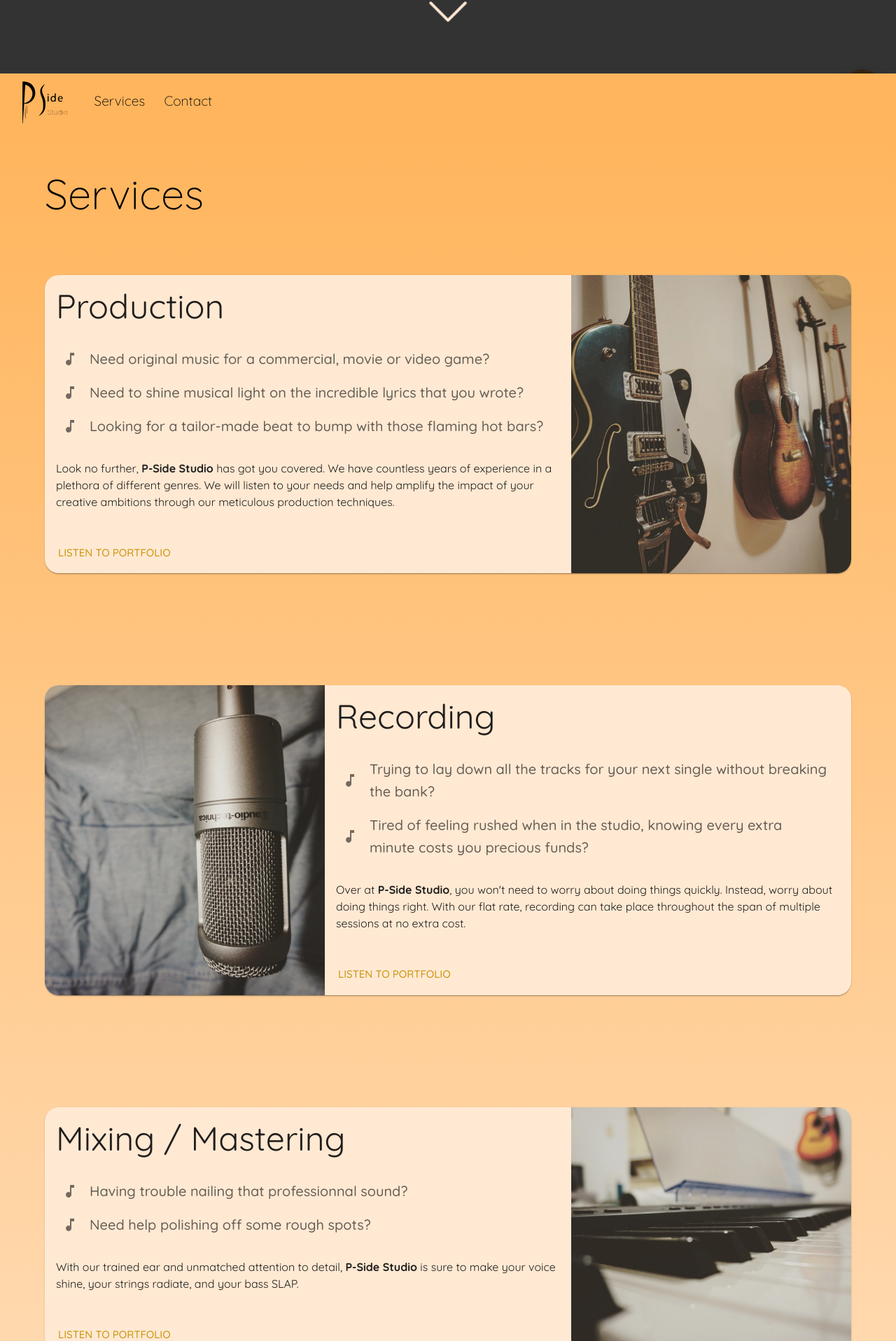
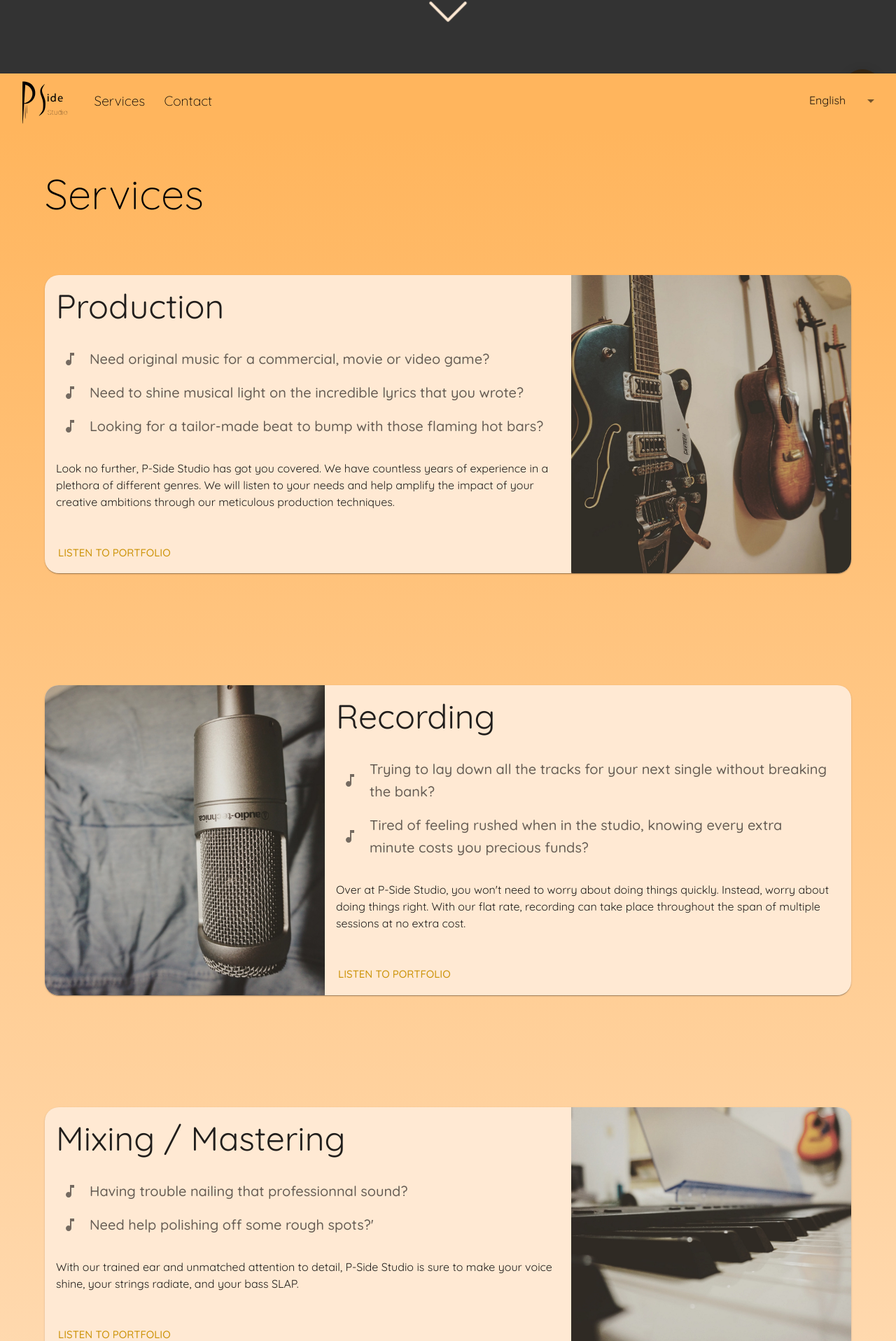
Before and after one commit to P-Side-Studio/p-side-studio.github.io, a React (Create React App) app: page /#/home in a window 1280 px wide. Shown: the part 615-2531 px from the top of the page at 70% size. Built offline with nearby package versions, Linux system fonts and the light colour scheme.

Commit message:
Add localization fr en

```diff
--- a/package.json
+++ b/package.json
@@ -20,9 +20,11 @@
     "@types/react": "^18.0.26",
     "@types/react-dom": "^18.0.9",
     "framer-motion": "^8.1.5",
+    "i18next": "^22.4.9",
     "react": "^18.2.0",
     "react-crossfade-image": "^1.2.0",
     "react-dom": "^18.2.0",
+    "react-i18next": "^12.1.4",
     "react-icons": "^4.7.1",
     "react-intersection-observer": "^9.4.1",
     "react-parallax": "^3.5.1",
--- a/src/components/ResponsiveAppBar.tsx
+++ b/src/components/ResponsiveAppBar.tsx
@@ -8,18 +8,21 @@ import Container from '@mui/material/Container';
 import Button from '@mui/material/Button';
 import { ReactComponent as SiteLogo } from '../icons/P-Side-Studio-Logo.svg';
 import { Link } from "react-router-dom"
-import { List, ListItem, ListItemButton, ListItemIcon, ListItemText, SwipeableDrawer } from '@mui/material';
+import { List, ListItem, ListItemButton, ListItemIcon, ListItemText, MenuItem, Select, SwipeableDrawer } from '@mui/material';
 import LibraryMusicIcon from '@mui/icons-material/LibraryMusic';
-import InfoIcon from '@mui/icons-material/Info';
 import PersonIcon from '@mui/icons-material/Person';
 import { APP_BAR_HEIGHT } from '../App'
-
-const pages = [
-  { title: 'Services', url: 'services', icon: <LibraryMusicIcon /> },
-  { title: 'Contact', url: 'contact', icon: <PersonIcon /> },
-]
+import { useTranslation } from 'react-i18next';
 
 function ResponsiveAppBar() {
+
+  const { t, i18n } = useTranslation()
+
+  const pages = [
+    { title: t("services"), url: 'services', icon: <LibraryMusicIcon /> },
+    { title: t("contact"), url: 'contact', icon: <PersonIcon /> },
+  ]
+
   const [drawerOpen, setDrawerOpen] = React.useState<boolean>(false);
 
   const toggleDrawer =
@@ -33,7 +36,6 @@ function ResponsiveAppBar() {
         ) {
           return;
         }
-
         setDrawerOpen(open);
       };
 
@@ -59,6 +61,22 @@ function ResponsiveAppBar() {
       </List>
     </Box>
   );
+
+  const localeSelect = () => (
+    <Select
+      sx={{ width: 100 }}
+      onFocus={(e) => e.currentTarget.blur()}
+      disableUnderline
+      variant="standard"
+      defaultValue={'en'}
+      onChange={(e) =>
+        i18n.changeLanguage(e.target.value)
+      }
+    >
+      <MenuItem value={'en'}>English</MenuItem>
+      <MenuItem value={'fr'}>Français</MenuItem>
+    </Select>
+  )
 
   const siteLogoComponent = <SiteLogo width={65} height={65} />
 
@@ -94,7 +112,7 @@ function ResponsiveAppBar() {
             </Box>
 
             {/* Mobile Layout */}
-            <Box sx={{ flexGrow: 1, display: { xs: 'flex', md: 'none' } }}>
+            <Box sx={{ width: 100, flexGrow: 0, display: { xs: 'flex', md: 'none' } }}>
               <IconButton
                 size="large"
                 onClick={toggleDrawer(true)}
@@ -103,10 +121,12 @@ function ResponsiveAppBar() {
                 <MenuIcon />
               </IconButton>
             </Box>
-            <Button component={Link} to='home' sx={{ flexGrow: 0, display: { xs: 'flex', md: 'none' }, mr: 1, pt: 1.1, pb: 0.6 }}>
+            <Button component={Link} to='home' sx={{ flexGrow: 1, display: { xs: 'flex', md: 'none' }, mr: 1, pt: 1.1, pb: 0.6 }}>
               {siteLogoComponent}
             </Button>
-            <Box sx={{ mr: 4, flexGrow: 1, display: { xs: 'flex', md: 'none' } }} />
+            <Box sx={{ flexGrow: 0 }}>
+              {localeSelect()}
+            </Box>
           </Toolbar>
         </Container>
       </AppBar>
--- /dev/null
+++ b/src/i18n.tsx
@@ -0,0 +1,21 @@
+import i18next from "i18next";
+import { initReactI18next } from "react-i18next";
+
+i18next.use(initReactI18next).init({
+    fallbackLng: 'en',
+    lng: 'en',
+    resources: {
+      en: {
+        translations: require('./i18n/locales/en/translations.json')
+      },
+      fr: {
+        translations: require('./i18n/locales/fr/translations.json')
+      }
+    },
+    ns: ['translations'],
+    defaultNS: 'translations'
+  });
+
+  i18next.languages = ['en', 'fr'];
+
+  export default i18next;
--- /dev/null
+++ b/src/i18n/locales/en/translations.json
@@ -0,0 +1,29 @@
+{
+    "services": "Services",
+    "production": "Production",
+    "production-bullet-1": "Need original music for a commercial, movie or video game?",
+    "production-bullet-2": "Need to shine musical light on the incredible lyrics that you wrote?",
+    "production-bullet-3": "Looking for a tailor-made beat to bump with those flaming hot bars?",
+
+    "production-body": "Look no further, P-Side Studio has got you covered. We have countless years of experience in a plethora of different genres. We will listen to your needs and help amplify the impact of your creative ambitions through our meticulous production techniques.",
+
+    "recording": "Recording",
+    "recording-bullet-1": "Trying to lay down all the tracks for your next single without breaking the bank?",
+    "recording-bullet-2": "Tired of feeling rushed when in the studio, knowing every extra minute costs you precious funds?",
+    "recording-body": "Over at P-Side Studio, you won't need to worry about doing things quickly. Instead, worry about doing things right. With our flat rate, recording can take place throughout the span of multiple sessions at no extra cost.",
+
+    "mixing": "Mixing / Mastering",
+    "mixing-bullet-1": "Having trouble nailing that professionnal sound?",
+    "mixing-bullet-2": "Need help polishing off some rough spots?'",
+    "mixing-body": "With our trained ear and unmatched attention to detail, P-Side Studio is sure to make your voice shine, your strings radiate, and your bass SLAP.",
+
+    "portfolio-action": "Listen to portfolio",
+
+    "contact": "Contact",
+    "contact-consultation": "To book a consultation",
+
+    "portfolio-tooltip": "Listen to portfolio",
+    "facebook-tooltip": "Follow on Facebook",
+    "email-tooltip": "Send an email"
+
+}
--- /dev/null
+++ b/src/i18n/locales/fr/translations.json
@@ -0,0 +1,28 @@
+{
+    "services": "Services",
+    "production": "Production",
+    "production-bullet-1": "Besoin de musique originale pour une publicité, un film ou un jeu vidéo?",
+    "production-bullet-2": "Besoin d'accompagnement musical à la hauteur pour ton prochain single?",
+    "production-bullet-3": "Cherches-tu un fou beat pour faire puncher tes bars?",
+
+    "production-body": "Tu es à la bonne place, P-Side Studio peut assurément s'occuper de toi. Nous avons une dizaine d'années d'expérience et ce au travers une multitude de différents styles. Nous écouterons tes besoins et maximiserons l'impact de tes ambitions créatrices à l'aide de notre technique méticuleuse",
+
+    "recording": "Enregistrement",
+    "recording-bullet-1": "Tu aimerais enregistrer toutes les pistes de ton prochain projet sans devoir déclarer faillite?",
+    "recording-bullet-2": "T'en as assez de te sentir prêssé en studio sachant bel et bien que chaque minute d'extra te coûte de précieux dollars?",
+    "recording-body": "Chez P-Side Studio, t'as pas besoin de te soucier de ta rapidité. À la place, concentre-toi sur la qualité. Avec notre tarif fixe, l'enregistrement pour avoir lieu en plusieurs sessions, et ce, sans coût additionnel.",
+
+    "mixing": "Mix / Mastering",
+    "mixing-bullet-1": "Tu as de la difficulté à obtenir un son \"pro\"?",
+    "mixing-bullet-2": "Besoin de peaufiner des petites imperfections auditives?",
+    "mixing-body": "Avec notre oreille attentive et notre souci incompaarable au détail, P-Side Studio s'engage à faire briller ta voix, rayonner tes cordes, et SLAP ta bass.",
+
+    "portfolio-action": "Écouter le portfolio",
+
+    "contact": "Contact",
+    "contact-consultation": "Pour céduler une consultation",
+
+    "portfolio-tooltip": "Écouter le portfolio",
+    "facebook-tooltip": "Suivre sur Facebook",
+    "email-tooltip": "Envoyer un courriel"
+}
--- a/src/index.tsx
+++ b/src/index.tsx
@@ -18,6 +18,8 @@ import '@fontsource/caveat/400.css';
 import '@fontsource/caveat/500.css';
 import '@fontsource/caveat/700.css';
 
+import './i18n';
+
 const root = ReactDOM.createRoot(
   document.getElementById('root') as HTMLElement
 );
--- a/src/pages/Contact.tsx
+++ b/src/pages/Contact.tsx
@@ -1,14 +1,16 @@
 import { Box, Container, IconButton, Typography } from "@mui/material";
 import MailOutlineIcon from '@mui/icons-material/MailOutline';
+import { useTranslation } from "react-i18next";
 
 const contactEmail = 'studio@pside.ca'
 
 export function Contact() {
+  const { t } = useTranslation()
   return (
     <Container sx={{ my: 4, display: 'flex', flexDirection: 'column', gap: 7, alignItems: 'center' }}>
       <Box display='flex' flexDirection='column' alignItems='center'>
         <Typography gutterBottom variant="subtitle1" color="text.secondary" component="div">
-          To book a free consultation
+          {t("contact-consultation")}
         </Typography>
         <IconButton href={"mailto:" + contactEmail}>
           <MailOutlineIcon fontSize="large" />
--- a/src/pages/Services.tsx
+++ b/src/pages/Services.tsx
@@ -1,19 +1,21 @@
 import { Box, Card, CardActions, CardContent, CardMedia, List, ListItem, ListItemIcon, Typography, Button, useTheme } from "@mui/material"
 import MusicNoteIcon from '@mui/icons-material/MusicNote';
+import { useTranslation } from "react-i18next";
 
 export function Services() {
+  const { t } = useTranslation()
   const productionBullets = [
-    'Need original music for a commercial, movie or video game?',
-    'Need to shine musical light on the incredible lyrics that you wrote?',
-    'Looking for a tailor-made beat to bump with those flaming hot bars?',
+    t("production-bullet-1"),
+    t("production-bullet-2"),
+    t("production-bullet-3"),
   ]
   const recordingBullets = [
-    'Trying to lay down all the tracks for your next single without breaking the bank?',
-    'Tired of feeling rushed when in the studio, knowing every extra minute costs you precious funds?',
+    t("recording-bullet-1"),
+    t("recording-bullet-2"),
   ]
   const mixingBullets = [
-    'Having trouble nailing that professionnal sound?',
-    'Need help polishing off some rough spots?',
+    t("mixing-bullet-1"),
+    t("mixing-bullet-2"),
   ]
   const theme = useTheme()
   return (
@@ -23,7 +25,7 @@ export function Services() {
         <Box sx={{ display: 'flex', flexDirection: 'column' }}>
           <CardContent sx={{ flex: '1 0 auto' }}>
             <Typography mb={2} component="div" variant="h3">
-              Production
+              {t("production")}
             </Typography>
             <List sx={{ mb: 2 }}>
               {productionBullets.map((bullet) =>
@@ -38,11 +40,11 @@ export function Services() {
               )}
             </List>
             <Typography variant="body1" mb={2}>
-              Look no further, <b>P-Side Studio</b> has got you covered. We have countless years of experience in a plethora of different genres. We will listen to your needs and help amplify the impact of your creative ambitions through our meticulous production techniques.
+              {t("production-body")}
             </Typography>
           </CardContent>
           <CardActions>
-            <Button href="/portfolio" target="_blank" color='secondary' size="large">Listen to portfolio</Button>
+            <Button href="/portfolio" target="_blank" color='secondary' size="large">{t("portfolio-action")}</Button>
           </CardActions>
         </Box>
         <CardMedia
@@ -63,7 +65,7 @@ export function Services() {
         <Box sx={{ display: 'flex', flexDirection: 'column' }}>
           <CardContent sx={{ flex: '1 0 auto' }}>
             <Typography mb={2} component="div" variant="h3">
-              Recording
+              {t("recording")}
             </Typography>
             <List sx={{ mb: 2 }}>
               {recordingBullets.map((bullet) =>
@@ -78,12 +80,11 @@ export function Services() {
               )}
             </List>
             <Typography variant="body1" mb={2}>
-              Over at <b>P-Side Studio</b>, you won't need to worry about doing things quickly. Instead, worry about doing things right.
-              With our flat rate, recording can take place throughout the span of multiple sessions at no extra cost.
+              {t("recording-body")}
             </Typography>
           </CardContent>
           <CardActions>
-            <Button href="/portfolio" target="_blank" color='secondary' size="large">Listen to portfolio</Button>
+            <Button href="/portfolio" target="_blank" color='secondary' size="large">{t("portfolio-action")}</Button>
           </CardActions>
         </Box>
       </Card>
@@ -92,7 +93,7 @@ export function Services() {
         <Box sx={{ display: 'flex', flexDirection: 'column' }}>
           <CardContent sx={{ flex: '1 0 auto' }}>
             <Typography mb={2} component="div" variant="h3">
-              Mixing / Mastering
+              {t("mixing")}
             </Typography>
             <List sx={{ mb: 2 }}>
               {mixingBullets.map((bullet) =>
@@ -107,11 +108,11 @@ export function Services() {
               )}
             </List>
             <Typography variant="body1" mb={2}>
-            With our trained ear and unmatched attention to detail, <b>P-Side Studio</b> is sure to make your voice shine, your strings radiate, and your bass SLAP.
+              {t("mixing-body")}
             </Typography>
           </CardContent>
           <CardActions>
-            <Button href="/portfolio" target="_blank" color='secondary' size="large">Listen to portfolio</Button>
+            <Button href="/portfolio" target="_blank" color='secondary' size="large">{t("portfolio-action")}</Button>
           </CardActions>
         </Box>
         <CardMedia
```
Also changed, not shown: src/App.tsx (+4 -7 lines), src/pages/About.tsx (deleted, +0 -55 lines), src/pages/Home.tsx (+5 -3 lines).
